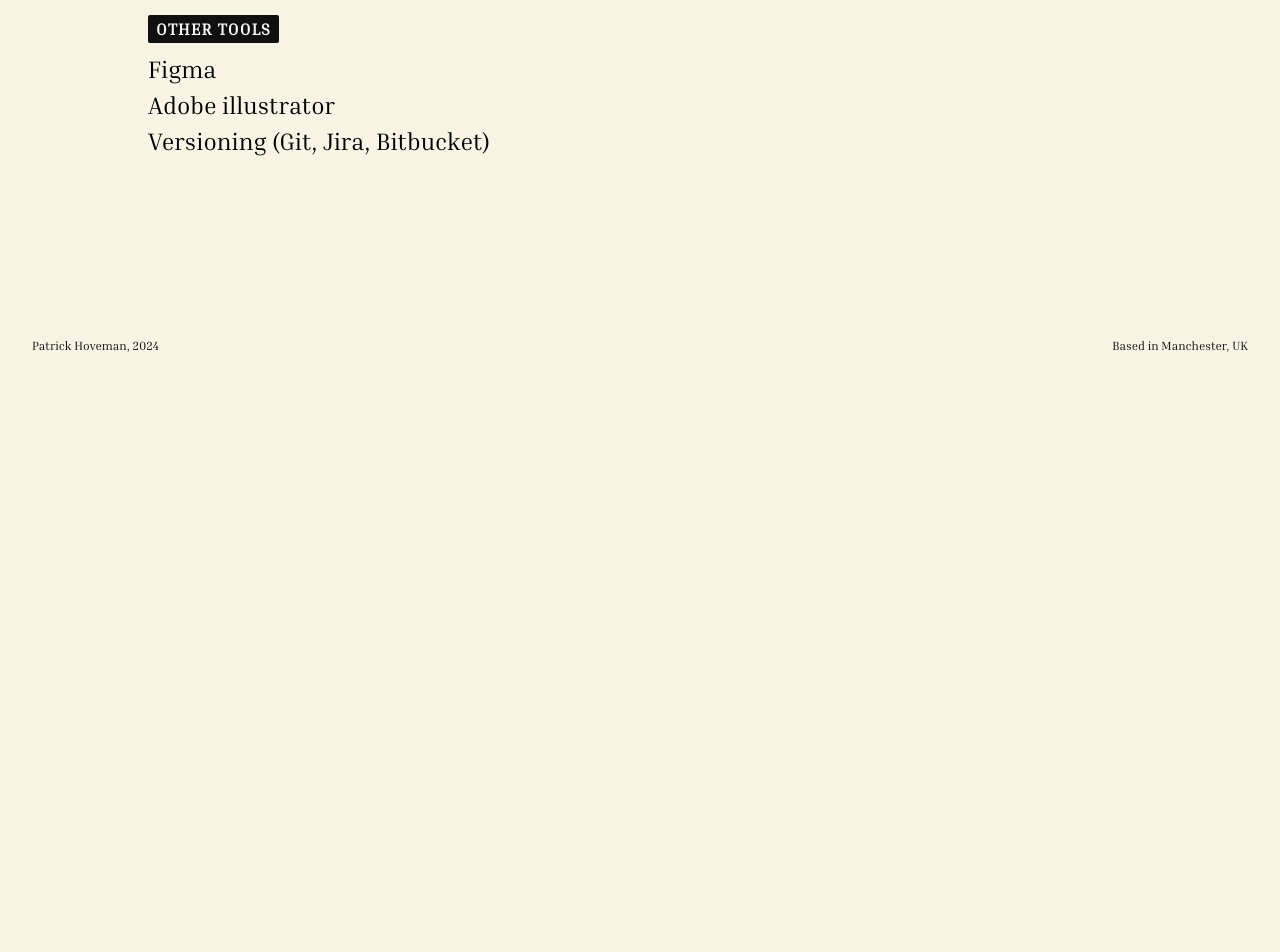
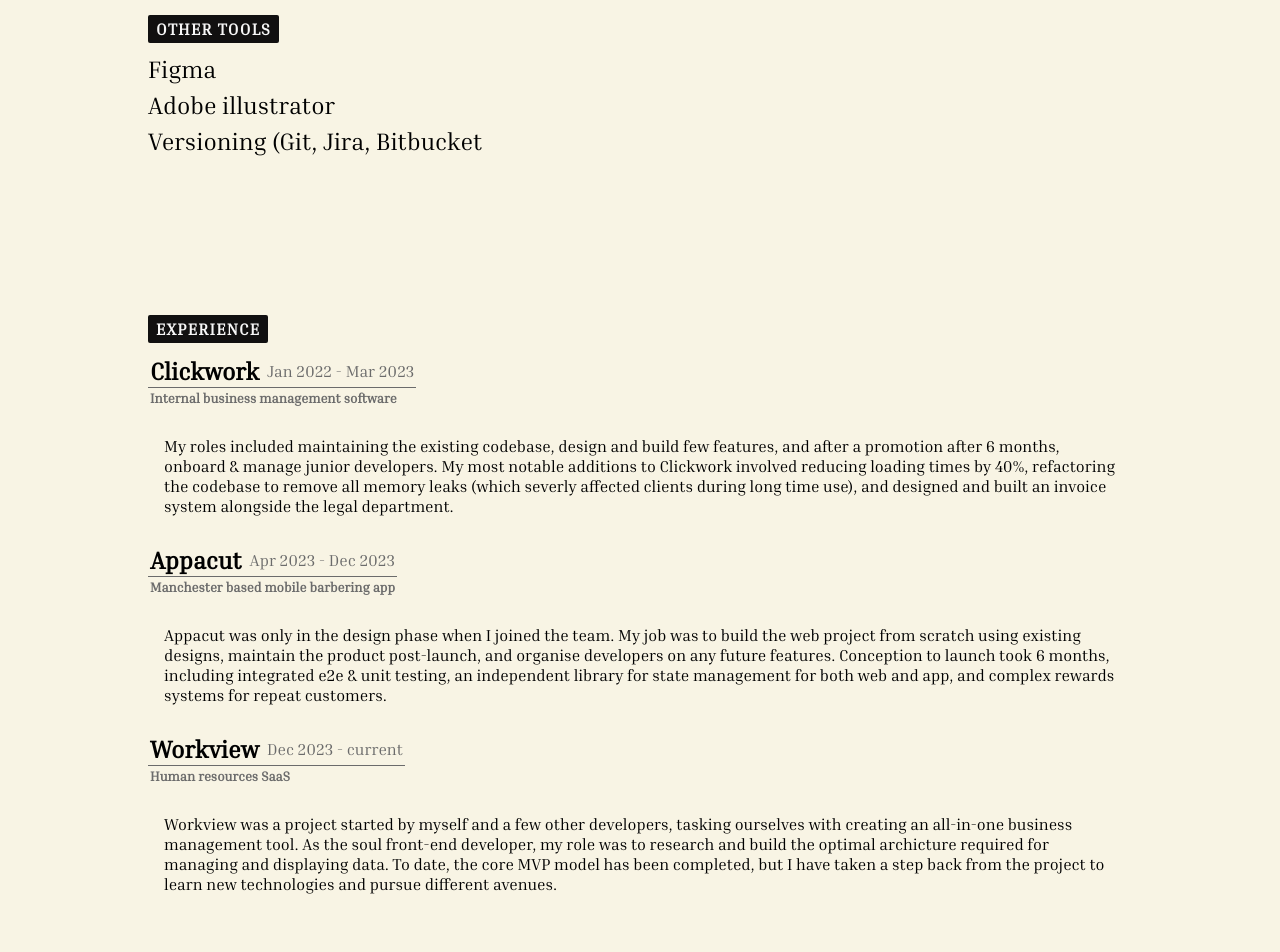
Before and after one commit to PHoveman/website, an Angular app: page /about in a window 1280 px wide. Shown: the part 1780-2732 px from the top of the page. Before the commit the page ends 2155 px from the top, so only its background shows below. Built offline with nearby package versions, Linux system fonts and the light colour scheme.

Commit message:
Signal changes to about page

```diff
--- a/src/app/pages/about/about.component.html
+++ b/src/app/pages/about/about.component.html
@@ -4,32 +4,43 @@
 </app-card>
 <app-card headerText="front end skills" class="list">
   <ul>
-    <li>HTML5</li>
-    <li>CSS & SCSS</li>
-    <li>Typescrpt (v5.1)</li>
-    <li>Angular (v17)</li>
-    <li>RxJs</li>
-    <li>Angular state management (NgXs & NgRx)</li>
-    <li>Angular libraries</li>
-    <li>testing Tools (Cypress, Jasmine, Jest)</li>
-    <li>React</li>
-    <li>Next.js</li>
+    @for (frontEndSkill of frontEndSkillsArr(); track frontEndSkill) {
+      <li>{{ frontEndSkill }}</li>
+    }
   </ul>
 </app-card>
 <app-card headerText="back end skills" class="list">
   <ul>
-    <li>Node.js</li>
-    <li>Nest.js</li>
-    <li>PostgreSQL</li>
-    <li>TypeORM</li>
-    <li>AWS</li>
+    @for (backEndSkill of backEndSkillsArr(); track backEndSkill) {
+      <li>{{ backEndSkill }}</li>
+    }
   </ul>
 </app-card>
 <app-card headerText="other tools" class="list">
   <ul>
-    <li>Figma</li>
-    <li>Adobe illustrator</li>
-    <li>Versioning (Git, Jira, Bitbucket)</li>
+    @for (otherSkill of otherSkillsArr(); track otherSkill) {
+      <li>{{ otherSkill }}</li>
+    }
   </ul>
 </app-card>
+<app-card headerText="experience" class="experience">
+  <app-experience-card
+    title="Clickwork"
+    description="Internal business management software"
+    date="Jan 2022 - Mar 2023"
+    text="My roles included maintaining the existing codebase, design and build few features, and after a promotion after 6 months, onboard & manage junior developers. My most notable additions to Clickwork involved reducing loading times by 40%, refactoring the codebase to remove all memory leaks (which severly affected clients during long time use), and designed and built an invoice system alongside the legal department."
+  />
+  <app-experience-card
+    title="Appacut"
+    description="Manchester based mobile barbering app"
+    date="Apr 2023 - Dec 2023"
+    text="Appacut was only in the design phase when I joined the team. My job was to build the web project from scratch using existing designs, maintain the product post-launch, and organise developers on any future features. Conception to launch took 6 months, including integrated e2e & unit testing, an independent library for state management for both web and app, and complex rewards systems for repeat customers."
+  />
+  <app-experience-card
+    title="Workview"
+    description="Human resources SaaS"
+    date="Dec 2023 - current"
+    text="Workview was a project started by myself and a few other developers, tasking ourselves with creating an all-in-one business management tool. As the soul front-end developer, my role was to research and build the optimal archicture required for managing and displaying data. To date, the core MVP model has been completed, but I have taken a step back from the project to learn new technologies and pursue different avenues."
+  />
+</app-card>
 <app-footer/>
--- a/src/app/pages/about/about.component.ts
+++ b/src/app/pages/about/about.component.ts
@@ -1,14 +1,38 @@
-import { Component } from '@angular/core';
+import { Component, signal } from '@angular/core';
 import { CardComponent } from '../../components/card/card.component';
+import { ExperienceCardComponent } from '../../components/experience-card/experience-card.component';
 import { FooterComponent } from '../../components/footer/footer.component';
 
 @Component({
   selector: 'app-about',
   standalone: true,
-  imports: [CardComponent, FooterComponent],
+  imports: [CardComponent, FooterComponent, ExperienceCardComponent],
   templateUrl: './about.component.html',
   styleUrl: './about.component.scss'
 })
 export class AboutComponent {
-
+  frontEndSkillsArr = signal<string[]>([
+    'HTML5',
+    'CSS & SCSS',
+    'Typescrpt (v5.1)',
+    'Angular (v17)',
+    'RxJs',
+    'Angular state management (NgXs & NgRx)',
+    'Angular libraries',
+    'testing Tools (Cypress, Jasmine, Jest)',
+    'React',
+    'Next.js'
+  ])
+  backEndSkillsArr = signal<string[]>([
+    'Node.js',
+    'Nest.js',
+    'PostgreSQL',
+    'TypeORM',
+    'AWS'
+  ])
+  otherSkillsArr = signal<string[]>([
+    'Figma',
+    'Adobe illustrator',
+    'Versioning (Git, Jira, Bitbucket'
+  ])
 }
```
